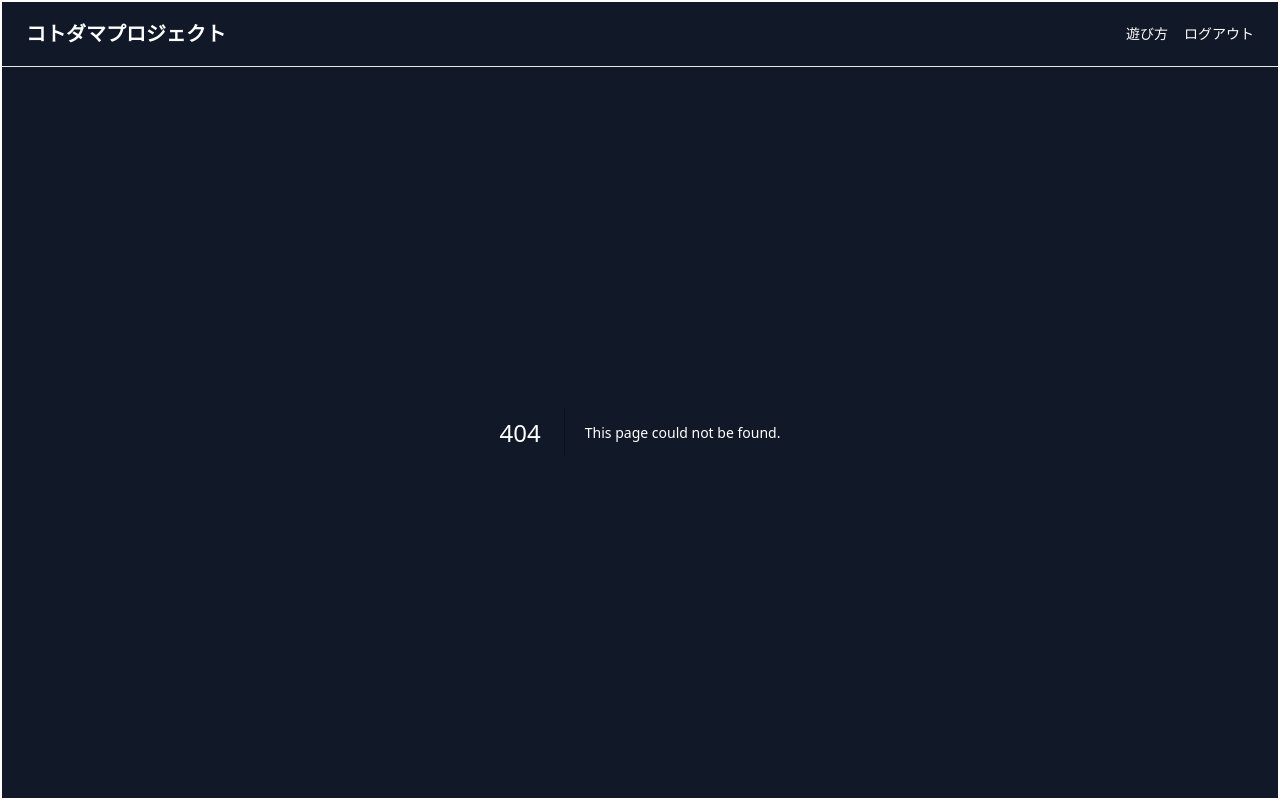
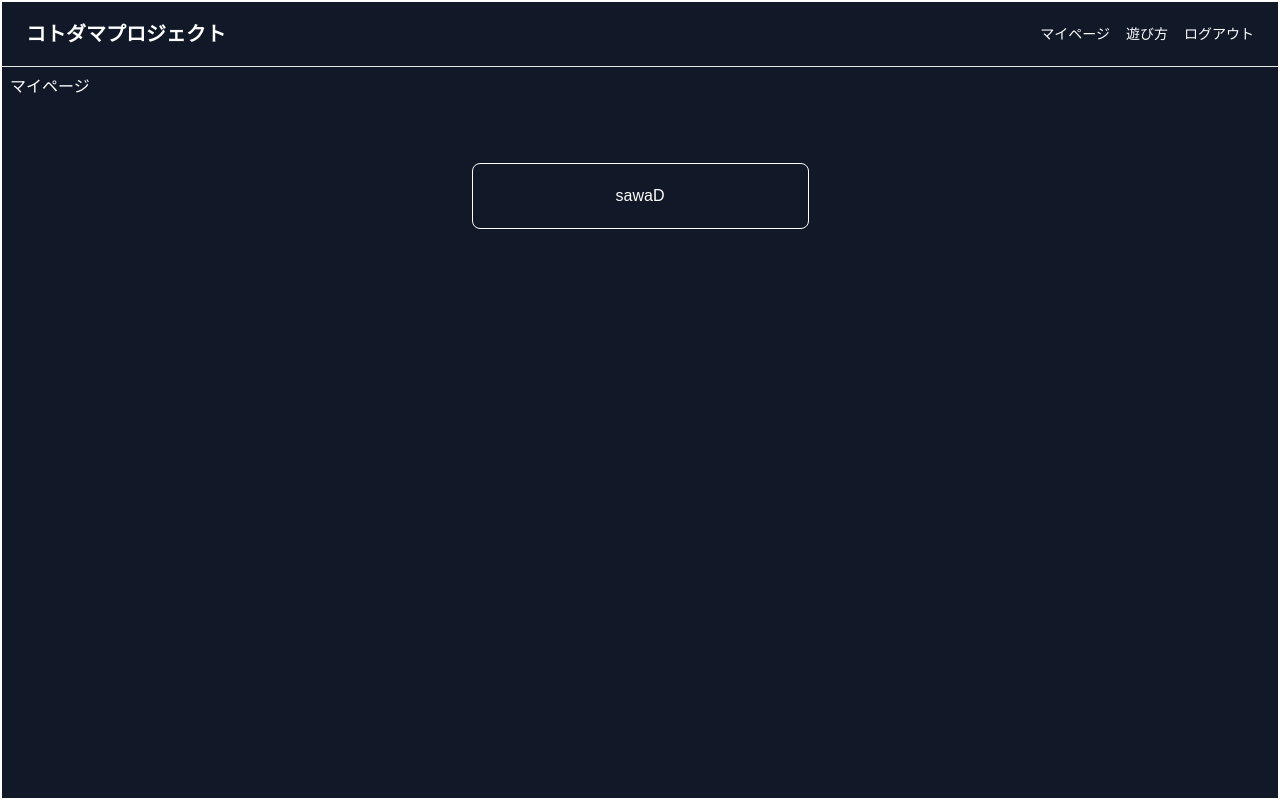
Before and after one commit to g-sawada/kotodama-tree, a Next.js app in the folder front/: page /mypage in a window 1280 px wide. Before the commit this address had no page. Built offline with nearby package versions, Linux system fonts and the light colour scheme; a web font is replaced by a local one.

Commit message:
[add]マイページの作成

```diff
--- /dev/null
+++ b/front/app/mypage/page.tsx
@@ -0,0 +1,21 @@
+import React from "react";
+
+
+
+export default function MyPage() {
+  return (
+    <>
+    <h1 className="mt-2 ml-2">マイページ</h1>
+    <div className="grid place-content-center mt-16">
+    <div className="border border-white rounded-lg p-5 px-16">
+          <input
+            type="text"
+            value="sawaD"
+            className="w-full bg-transparent focus:outline-none text-center"
+          />
+        </div>
+
+    </div>
+    </>
+  )
+}
--- a/front/components/layout/Header.tsx
+++ b/front/components/layout/Header.tsx
@@ -5,6 +5,7 @@ export default async function Header () {
         <p className="text-xl font-bold">コトダマプロジェクト</p>
       </div>
       <div className="flex items-center justify-center h-16 gap-4">
+        <a href="mypage" className="text-sm">マイページ</a>
         <a href="/login" className="text-sm">遊び方</a>
         <a href="/register" className="text-sm">ログアウト</a>
       </div>
--- /dev/null
+++ b/front/features/main/MyPages/components/MyPagesModalController.tsx
@@ -0,0 +1,6 @@
+"use client";
+import { useState } from "react";
+import Image from "next/image";
+import { useRouter } from "next/navigation";
+import Button from "@/components/ui/Button";
+import FullSizeModal from "@/components/ui/FullSizeModal";
```
